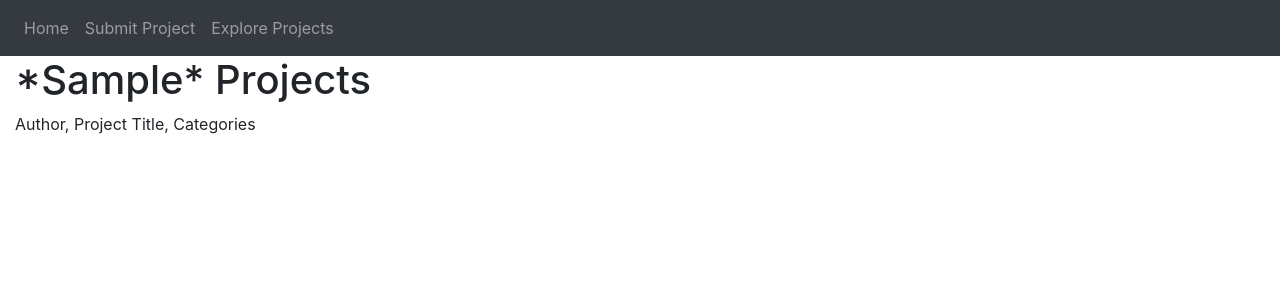
After one commit to MA0610/DatabaseProjectWebsite, a Flask app: template Databases Project Website/templates/list.html in a window 1280 px wide. The commit adds this page. Shown: the top 300 px of the page. Run offline with Flask 3, Linux system fonts and the light colour scheme; the template is opened without the code that fills it, so the values that code supplies are empty; some libraries are stand-ins or nearby versions.

Commit message:
exploreProjects url working, added route in app.py

```diff
--- /dev/null
+++ b/Databases Project Website/templates/list.html
@@ -0,0 +1,38 @@
+{% extends "base.html" %}
+{% block title %}Projects List{% endblock %}
+
+{% block content %}
+<head>
+    <meta charset="UTF-8">
+    <meta name="viewport" content="width=device-width, initial-scale=1.0">
+    <title>*Sample* Projects</title>
+    <style>
+
+    </style>
+</head>
+
+<body>
+    <h1>*Sample* Projects</h1>
+
+
+    <p1> Author, Project Title, Categories </p1>
+
+
+
+
+
+    <div class="main-container">
+
+    </div>
+
+
+    <script>
+
+
+
+
+
+
+    </script>
+</body>
+{% endblock %}
```
Also changed, not shown: Databases Project Website/templates/explore.html (+6 -1 lines).
